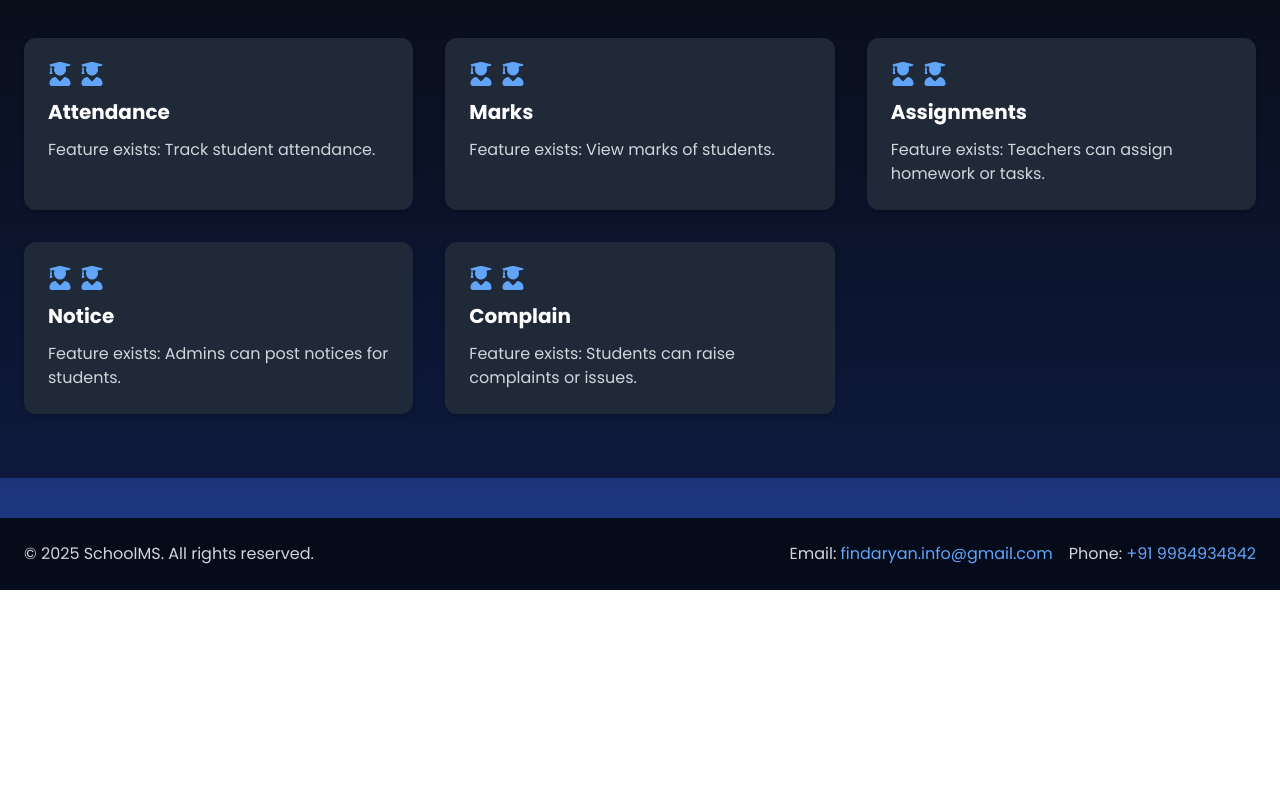
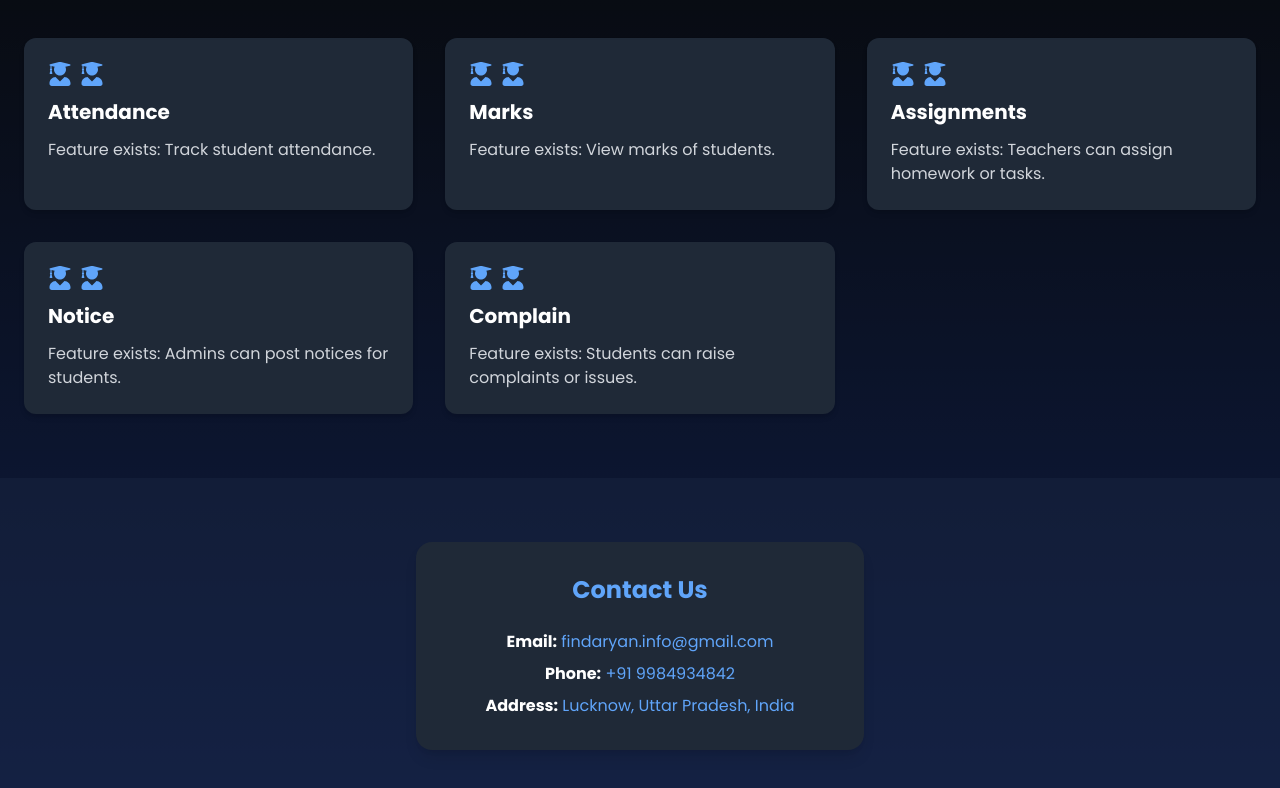
Before and after one commit to Notreallyaryann/SchoolManagementSystem, a React (Create React App) app in the folder frontend/: page / in a window 1280 px wide. Shown: the part 797-1585 px from the top of the page. Before the commit the page ends 1387 px from the top, so only its background shows below. Built offline with nearby package versions, Linux system fonts and the light colour scheme.

Commit message:
fixed ui

```diff
--- a/frontend/src/pages/Homepage.js
+++ b/frontend/src/pages/Homepage.js
@@ -2,7 +2,6 @@ import React from "react";
 import { Link } from "react-router-dom";
 import Students from "../assets/students.png";
 import { FaUserGraduate } from "react-icons/fa";
-
 
 const Homepage = () => {
   return (
@@ -68,18 +67,28 @@ const Homepage = () => {
             </div>
           </div>
         </section>
+
+        {/* Contact Us Section */}
+        <section className="py-16 bg-gray-900 bg-opacity-70">
+          <div className="max-w-md mx-auto bg-gray-800 p-8 rounded-2xl shadow-lg text-center">
+            <h3 className="text-2xl font-bold text-blue-400 mb-6">Contact Us</h3>
+            <p className="text-gray-300 mb-2">
+              <span className="font-semibold text-white">Email:</span>{" "}
+              <span className="text-blue-400">findaryan.info@gmail.com</span>
+            </p>
+            <p className="text-gray-300 mb-2">
+              <span className="font-semibold text-white">Phone:</span>{" "}
+              <span className="text-blue-400">+91 9984934842</span>
+            </p>
+            <p className="text-gray-300">
+              <span className="font-semibold text-white">Address:</span>{" "}
+              <span className="text-blue-400">Lucknow, Uttar Pradesh, India</span>
+            </p>
+          </div>
+        </section>
       </main>
 
-      {/* Footer */}
-      <footer className="bg-black bg-opacity-80 text-gray-300 py-6 mt-10">
-        <div className="max-w-7xl mx-auto px-6 flex flex-col md:flex-row justify-between items-center">
-          <p>&copy; {new Date().getFullYear()} SchoolMS. All rights reserved.</p>
-          <div className="flex flex-col md:flex-row gap-4 mt-4 md:mt-0">
-            <p>Email: <span className="text-blue-400">findaryan.info@gmail.com</span></p>
-            <p>Phone: <span className="text-blue-400">+91 9984934842</span></p>
-          </div>
-        </div>
-      </footer>
+
     </div>
   );
 };
```
